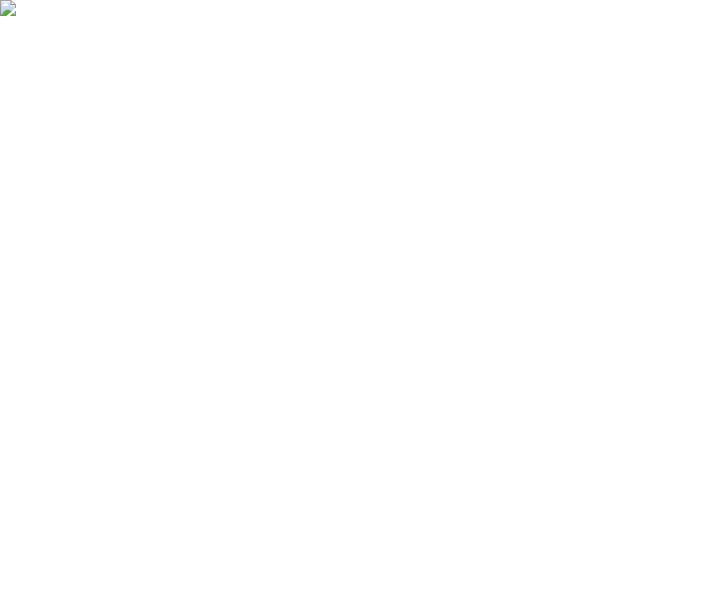
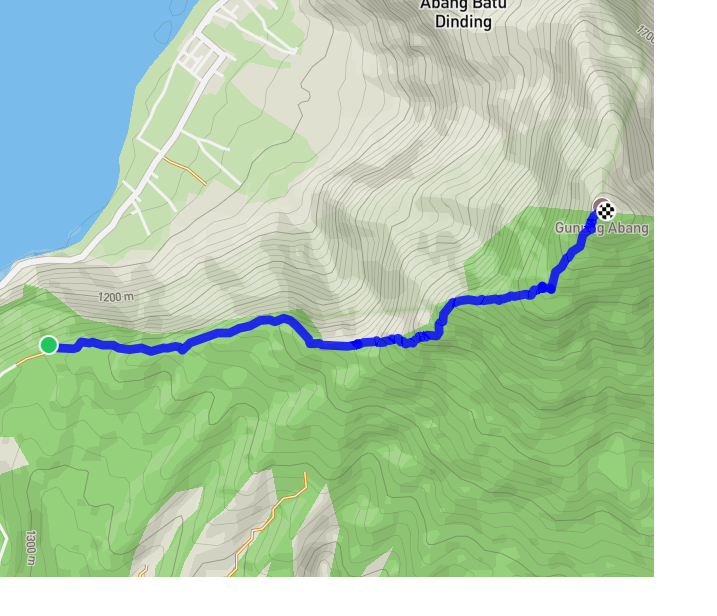
Before and after one commit to mmahess/web-gunung-bali, a plain HTML site: page webAR/index.html in a window 1280 px wide. Shown: the whole page, without its empty margins (0-717 px from the left). Drawn offline with Linux system fonts and the light colour scheme.

Commit message:
Update index.html

```diff
--- a/webAR/index.html
+++ b/webAR/index.html
@@ -44,7 +44,7 @@
 
     <a-scene id="ar-scene" mindar-image="imageTargetSrc: ./targets.mind;" color-space="sRGB" renderer="colorManagement: true, physicallyCorrectLights" vr-mode-ui="enabled: false" device-orientation-permission-ui="enabled: false">
       <a-assets>
-        <img id="peta-abang-texture" src="./abang-suter.png">
+        <img id="peta-abang-texture" src="./map/abang-suter.png">
       </a-assets>
 
       <a-camera position="0 0 0" look-controls="enabled: false"></a-camera>
```
